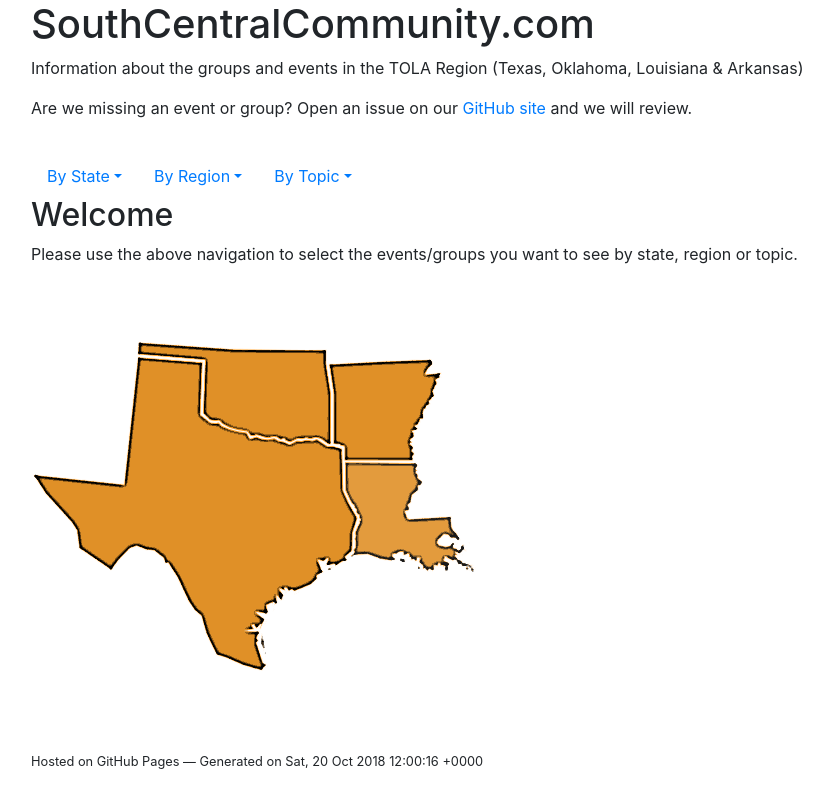
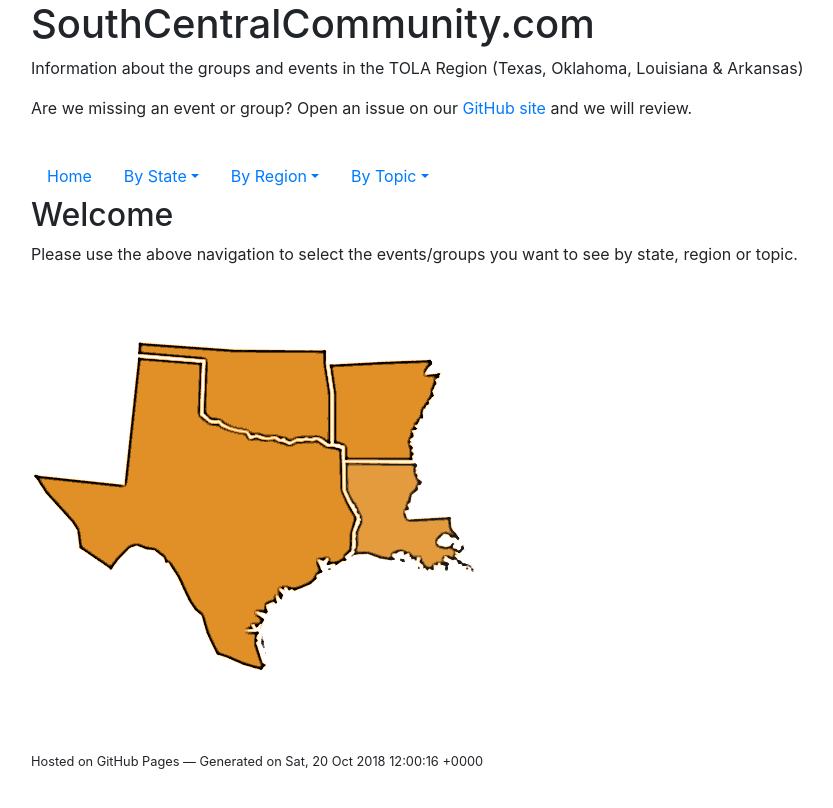
Before and after one commit to southcentralcommunity/southcentralcommunity.github.io, a Jekyll site: the page built from index.md, in a window 1280 px wide. Shown: the top 808 px of the page, without its empty margins (54-887 px from the left). Built offline with Jekyll 4.4.1, drawn with Linux system fonts in a browser that asks for light colours; our own code applies the rules of GitHub Pages for plain Markdown files.

Commit message:
added home to the nav

```diff
--- a/_layouts/default.html
+++ b/_layouts/default.html
@@ -24,6 +24,9 @@
             </header>
             <nav>
               <ul class="nav">
+                  <li class="nav-item">
+                    <a class="nav-link" href="/">Home</a>
+                  </li>
                   <li class="nav-item dropdown">
                     <a class="nav-link dropdown-toggle" data-toggle="dropdown" href="#" aria-haspopup="true" aria-expanded="false">By State</a>
                     <div class="dropdown-menu">
```
